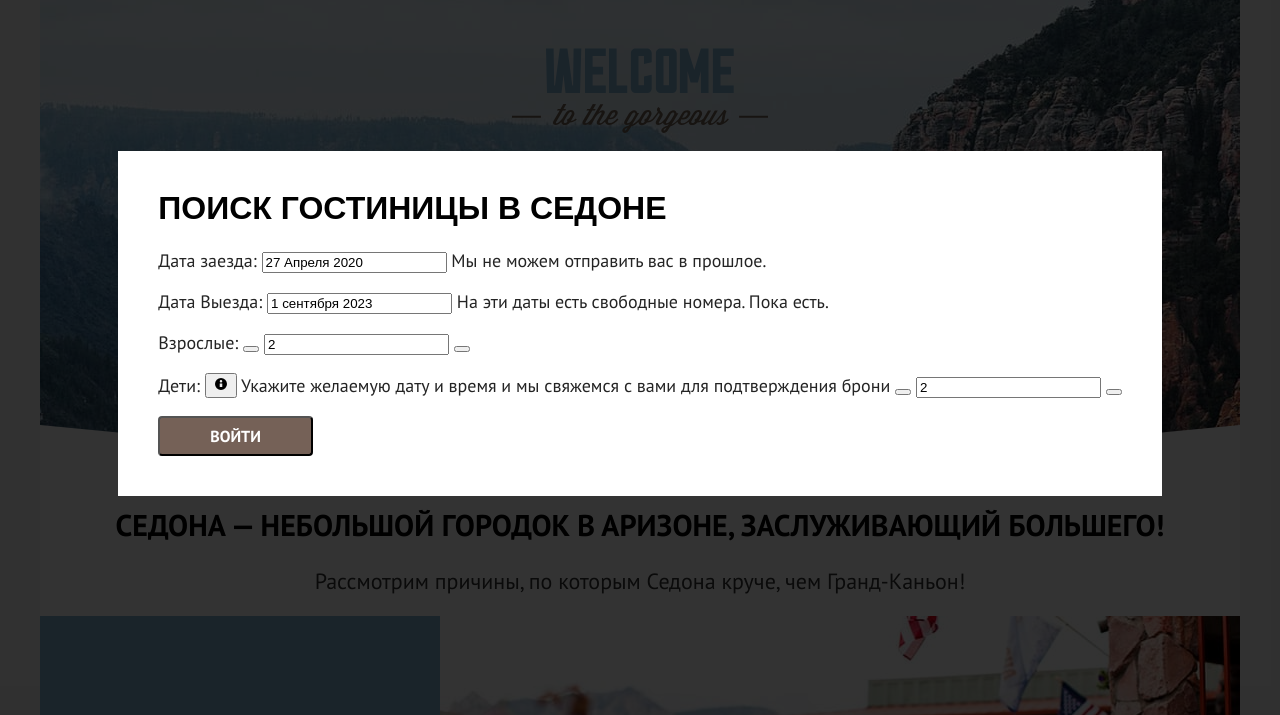
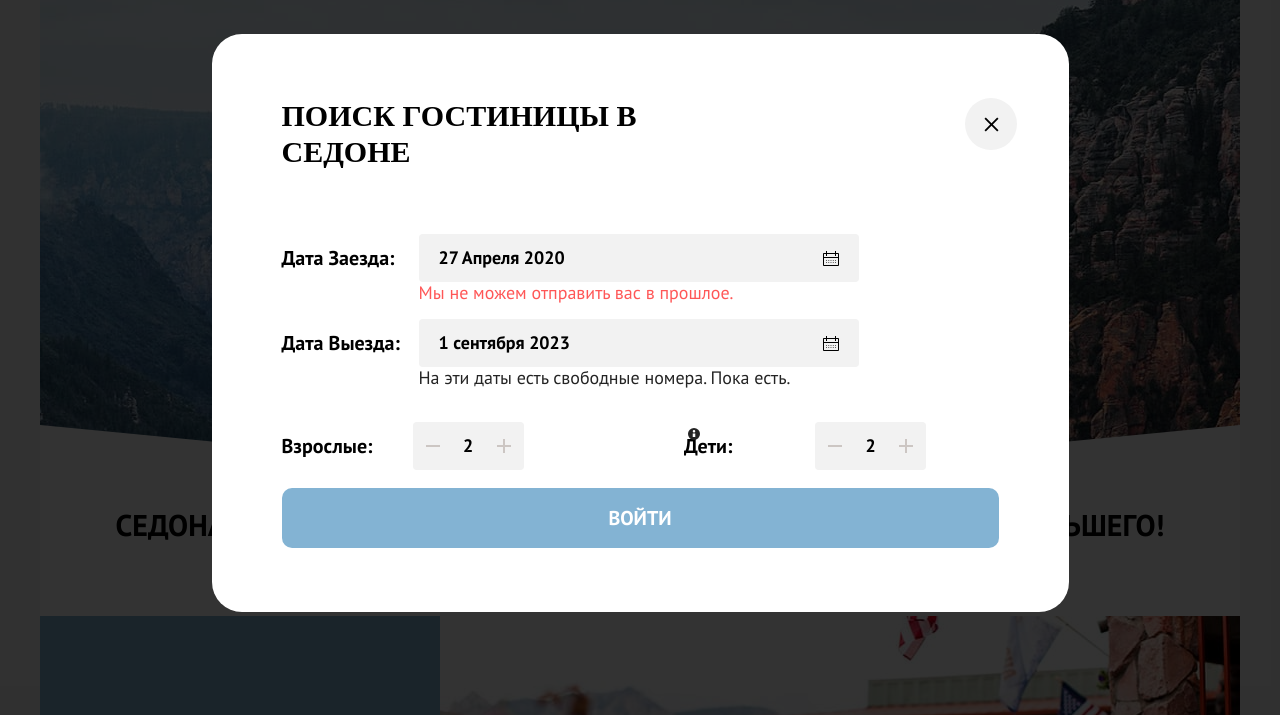
Before and after one commit to htmlacademy-htmlcss/2534725-sedona-2, a plain HTML site: page index.html in a window 1280 px wide. Shown: the part 77-792 px from the top of the page. Drawn offline with Linux system fonts and the light colour scheme.

Commit message:
Просмотр Проекта

```diff
--- a/index.html
+++ b/index.html
@@ -210,13 +210,15 @@
             </p>
 
             <p class="field-group-narrow">
-              <label class="field-label" for="children">Дети:</label>
+              <label class="field-label form-label-icon" for="children">Дети:</label>
+
               <span class="tooltip">
-                <button class="tooltip-toggle" type="button">
+                <button class="tooltip-toggle" type="button" aria-labelledby="tooltip-label-date">
                   <svg class="tooltip-icon" xmlns="http://www.w3.org/2000/svg" width="16" height="16" fill="currentColor"><path d="M8 14A6 6 0 108 2a6 6 0 000 12zm1.27-8.73a1.27 1.27 0 11-2.54 0 1.27 1.27 0 012.54 0zm0 2.23V11H6.73V7.5h2.54z"/></svg>
                 </button>
-                <span class="tooltip-text">Укажите желаемую дату и время и мы свяжемся с вами для подтверждения брони</span>
+                <span class="tooltip-text" role="tooltip" id="tooltip-label-date">Укажите количество детей, которые будут с вами, возраст которых от 6 до 18 лет. Дети до 6 лет размещаются бесплатно.</span>
               </span>
+
             <span class="counter-wrapper">
               <button class="minus" type="button"></button>
               <input class="counter" type="number" id="children" name="children" value="2">
--- a/styles/style.css
+++ b/styles/style.css
@@ -550,83 +550,242 @@ h1 {
 .modal {
     position: relative;
     margin: auto;
-    padding: 40px;
+    padding: 64px 70px;
+    border-radius: 30px;
     background-color: #ffffff;
 }
 
-.modal-auth {
-    width: 360px;
+.modal-search {
+    width: 717px;
 }
 
 
 .modal-close-button {
     position: absolute;
     padding: 0;
-    top: 0;
-    right: 0;
-    width: 56px;
-    height: 44px;
+    top: 64px;
+    right: 52px;
+    width: 52px;
+    height: 52px;
     background-color: #ffffff;
     border: none;
-    background-image: url("../images/close.svg");
+    background-image: url("../images/modal-close.svg");
     background-repeat: no-repeat;
     background-position: center;
     cursor: pointer;
 }
 
 .modal-title {
+    width: 413px;
+    font-family: 'PT Sans';
+    font-style: normal;
+    font-size: 30px;
     margin: 0;
-    margin-bottom: 24px;
-    font-family: "PT Sans Narrow", sans-serif;
-    font-size: 32px;
-    line-height: 35px;
+    margin-bottom: 64px;
+    line-height: 36px;
     font-weight: 700;
     color: #000000;
     text-transform: uppercase;
 }
 
-.auth-form .field-group {
+.field-group {
+    display: grid;
+    grid-template-columns: 137px 440px;
     margin: 0;
     margin-bottom: 16px;
 }
 
-
-.auth-form-user-options {
-    display: flex;
-    justify-content: space-between;
-    font-weight: 400;
+.field-group-narrow {
+    display: grid;
+    grid-template-columns: 131px 110px;
 }
 
-  .auth-form-user-options .control-label {
-    font-weight: 400;
+.message {
+    grid-row: 2 / 3;
+    grid-column:  2 / 3;
 }
 
-  .auth-form .field {
-    width: 328px;
+.message-error {
+    color: #FF5757;
+}
+
+.field-label {
+    align-self: center;
+    font-family: inherit;
+    font-style: normal;
+    font-weight: 700;
+    font-size: 20px;
+    line-height: 24px;
+    text-transform: capitalize;
+    color: #000000;
+}
+
+.form-label-icon {
+    position: relative;
+    padding-right: 16px;
+}
+
+.tooltip {
+    position: absolute;
+    margin-top: 4px;
+    margin-left: 2px;
+    width: 16px;
+    height: 16px;
+}
+
+.tooltip-toggle {
+    border: none;
+    background-color: transparent;
+    padding: 0;
+    margin: 0;
+    display: block;
+}
+
+.tooltip-icon {
+    width: 100%;
+    height: 100%;
+    color: #242424;
+    display: block;
+}
+
+.tooltip-toggle:hover.tooltip-icon {
+    color: #AF7842;
+}
+
+.tooltip-text {
+    background-color: #333333;
+    color: rgba(255, 255, 255, 1);
+    font-size: 14px;
+    line-height: 17px;
+    font-weight: normal;
+    text-transform: none;
+    padding: 5px 8px;
+    border-radius: 8px;
+    display: block;
+    width: 160px;
+    position: absolute;
+    bottom: 100%;
+    margin-bottom: 6px;
+    left: 50%;
+    transform: translateX(-50%);
+    z-index: 1;
+    display: none;
+}
+
+.tooltip-toggle:hover + .tooltip-text,
+.tooltip-toggle:focus + .tooltip-text {
+  display: block;
+}
+
+.tooltip-text:after {
+    content:'';
+    background-image: url("../images/tooltip-arrow.svg");
+    width: 14px;
+    height: 6px;
+    position:absolute;
+    transform: rotate(180deg);
+    top: 100%;
+    left:0;
+    right:0;
+    margin-left: auto;
+    margin-right: auto;
+}
+
+.date {
+    font-family: inherit;
+    font-style: normal;
+    font-weight: 700;
+    font-size: 18px;
+    line-height: 24px;
+    color: #000000;
+    padding: 12px 20px;
+    background-color: #F2F2F2;
+    background-image: url("../images/calendar.svg");
+    background-repeat: no-repeat;
+    background-position: center right 20px;
+    border-radius: 4px;
+    border: none;
+}
+
+.group-wrapper {
+    display: grid;
+    grid-template-columns: 1fr 1fr;
+    gap: 88px;
+    position: relative;
+}
+
+.minus {
+    padding: 14px 10px;
+    width: 40px;
+    height: 48px;
+    border: none;
+    background-color: #F2F2F2;
+    border-radius: 4px 0 0 4px;
+    background-image: url("../images/minus.svg");
+    background-repeat: no-repeat;
+    background-position: center;
+
+}
+
+.plus {
+    padding: 14px 10px;
+    width: 40px;
+    height: 48px;
+    border: none;
+    background-color: #F2F2F2;
+    border-radius: 0 4px 4px 0;
+    background-image: url("../images/plus.svg");
+    background-repeat: no-repeat;
+    background-position: center;
 }
 
 
-.auth-form-recovery {
-    line-height: 22px;
+.counter {
+    background-color: #F2F2F2;
+    border: none;
+    width: 31px;
+    box-sizing: border-box;
+    padding: 10px 10px;
+    font-family: inherit;
+    font-style: normal;
+    font-weight: 700;
+    font-size: 18px;
+    line-height: 20px;
     color: #000000;
+    text-align: center;
 }
 
-  .auth-form-button {
-    width: 360px;
-    margin-bottom: 16px;
+.counter[type=number]::-webkit-inner-spin-button,
+.counter[type=number]::-webkit-outer-spin-button {
+  -webkit-appearance: none;
+  margin: 0;
 }
 
-  .auth-form .button + .button {
-    margin: 0;
+.counter[type=number] {
+  -moz-appearance:textfield;
 }
 
-  .auth-form-register {
-    width: 360px;
-    color: #000000;
-    background-color: #ffffff;
+.counter-wrapper {
+    display: grid;
+    grid-template-columns: 40px 31px 40px;
 }
 
-
+.button.search-form-button {
+    display: block;
+    width: 100%;
+    text-transform: uppercase;
+    text-decoration: none;
+    padding: 18px 77px;
+    border: none;
+    border-radius: 10px;
+    font-family: inherit;
+    font-size: 20px;
+    font-weight: 700;
+    line-height: 24px;
+    text-align: center;
+    background-color: #83B3D3;
+    color: #FFFFFF;
+}
 
 
 .main-catalog {
```
Also changed, not shown: catalog.html (+76 -45 lines).
